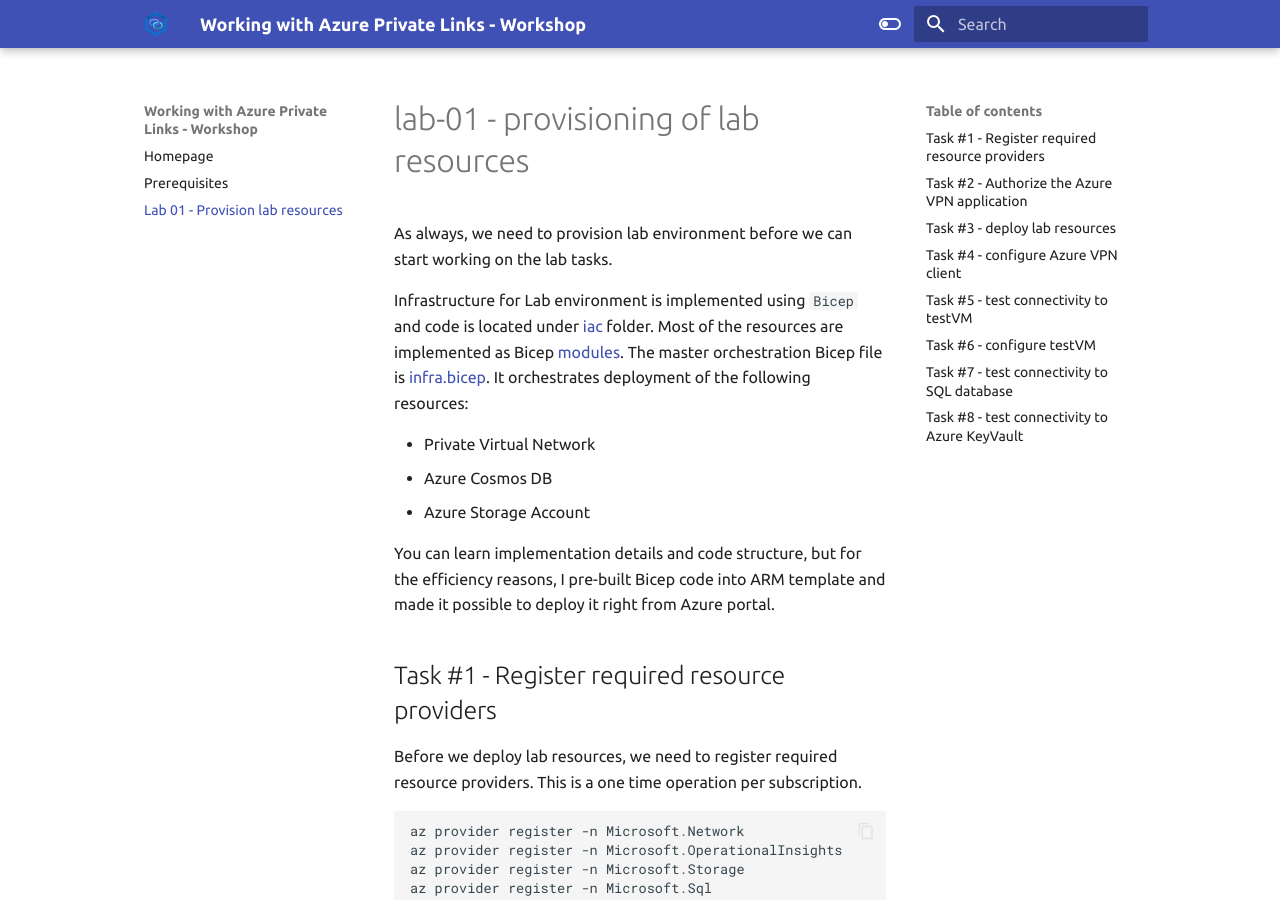
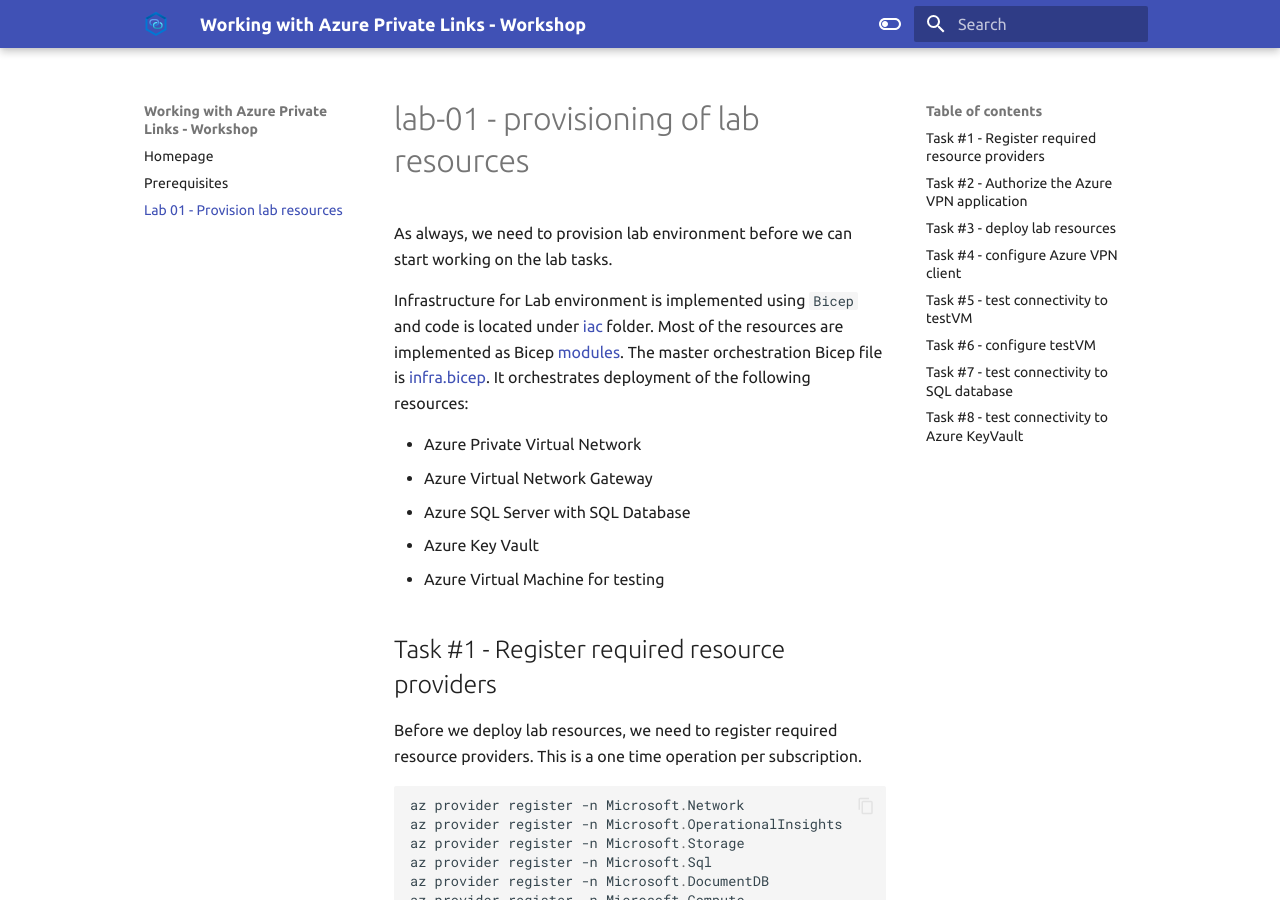
Before and after one commit to Infrastructure-AsCode/azure-private-links-labs, an MkDocs documentation site: the page built from docs/labs/lab-01/index.md, in a window 1280 px wide and 900 px high. Built offline with MkDocs 1.6.1 and Material for MkDocs 9.7.7, drawn with Linux system fonts in a browser that asks for light colours.

Commit message:
WIP - lab01

```diff
--- a/docs/labs/lab-01/index.md
+++ b/docs/labs/lab-01/index.md
@@ -4,11 +4,11 @@ As always, we need to provision lab environment before we can start working on t
 
 Infrastructure for Lab environment is implemented using `Bicep` and code is located under [iac](https://github.com/Infrastructure-AsCode/azure-private-links-labs/tree/main/iac) folder. Most of the resources are implemented as Bicep [modules](https://github.com/Infrastructure-AsCode/azure-private-links-labs/tree/main/iac/modules). The master orchestration Bicep file is [infra.bicep](https://github.com/Infrastructure-AsCode/azure-private-links-labs/blob/main/iac/infra.bicep). It orchestrates deployment of the following resources:
 
-- Private Virtual Network
-- Azure Cosmos DB
-- Azure Storage Account
-
-You can learn implementation details and code structure, but for the efficiency reasons, I pre-built Bicep code into ARM template and made it possible to deploy it right from Azure portal.
+- Azure Private Virtual Network
+- Azure Virtual Network Gateway
+- Azure SQL Server with SQL Database
+- Azure Key Vault
+- Azure Virtual Machine for testing
 
 ## Task #1 - Register required resource providers
 
```
Also changed, not shown: 2 other files.
